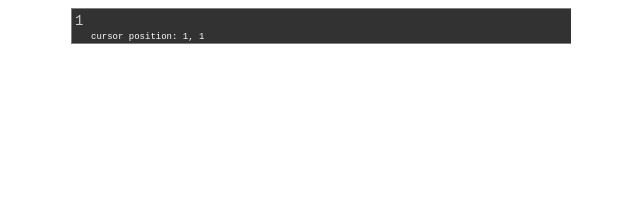
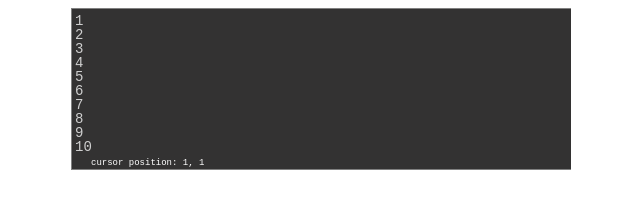
Before and after one commit to alex-zayats/js-filetext-app, a plain HTML site: page index.html in a window 1280 px wide. Shown: the whole page, without its empty margins (319-959 px from the left). Drawn offline with Linux system fonts and the light colour scheme.

Commit message:
little fixes

```diff
--- a/index.html
+++ b/index.html
@@ -10,7 +10,7 @@
   <body>
     <div id="editor-block">
 	    <div id="line-numbers"></div>
-	    <textarea name="file-editor" id="file-editor" cols="60" rows="1"></textarea>
+	    <textarea name="file-editor" id="file-editor" cols="60" rows="10"></textarea>
 	    <div id="cur-pos-block">cursor position: <span id="cur-pos">1, 1</span></div>
     </div>
   </body>
--- a/js/editor-module.js
+++ b/js/editor-module.js
@@ -39,27 +39,13 @@ function setLines(event){
 
 	setTimeout(function() {
 		rowsCount = editorObj.value.split(/\r\n|\r|\n/).length;
-		editorObj.rows = rowsCount;
+		editorObj.rows = (rowsCount > minRowsCount) ? rowsCount : minRowsCount;
 
 		lineNumbersBlock.innerHTML = "";
-		for (let i = 1; i <= rowsCount; i++) {
+		for (let i = 1; i <= editorObj.rows; i++) {
 			lineNumbersBlock.innerHTML += "<div>" + i + "</div>";
 		}
 	}, 0);
-}
-
-function tabIndent(event){
-
-	let editorObj = this;
-
-	if(event.keyCode === 9){
-		event.preventDefault();
-		let curPosition = editorObj.selectionStart;
-		let beforeCaret = editorObj.value.substr(0, editorObj.selectionStart);
-		let afterCaret = editorObj.value.substr(editorObj.selectionStart, editorObj.value.length);
-		editorObj.value = beforeCaret + "    " + afterCaret;
-		editorObj.selectionStart = editorObj.selectionEnd = curPosition + 4;
-	}
 }
 
 function setLineLength(event){
@@ -79,6 +65,20 @@ function setLineLength(event){
 
 }
 
+function tabIndent(event){
+
+	let editorObj = this;
+
+	if(event.keyCode === 9){
+		event.preventDefault();
+		let curPosition = editorObj.selectionStart;
+		let beforeCaret = editorObj.value.substr(0, editorObj.selectionStart);
+		let afterCaret = editorObj.value.substr(editorObj.selectionStart, editorObj.value.length);
+		editorObj.value = beforeCaret + "    " + afterCaret;
+		editorObj.selectionStart = editorObj.selectionEnd = curPosition + 4;
+	}
+}
+
 function checkCurPos(event){
 
 	let editorObj = this;
```
